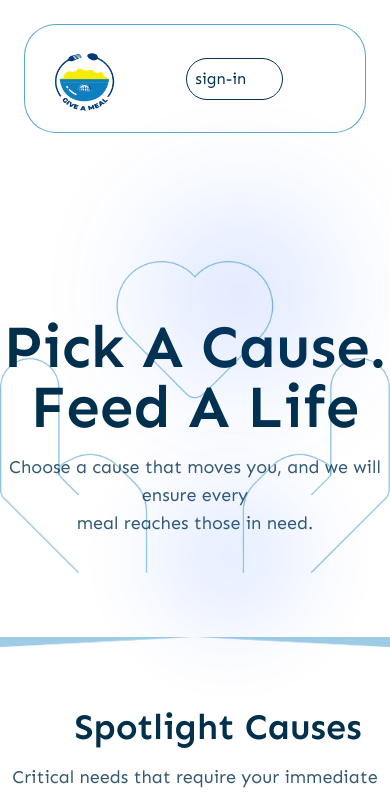
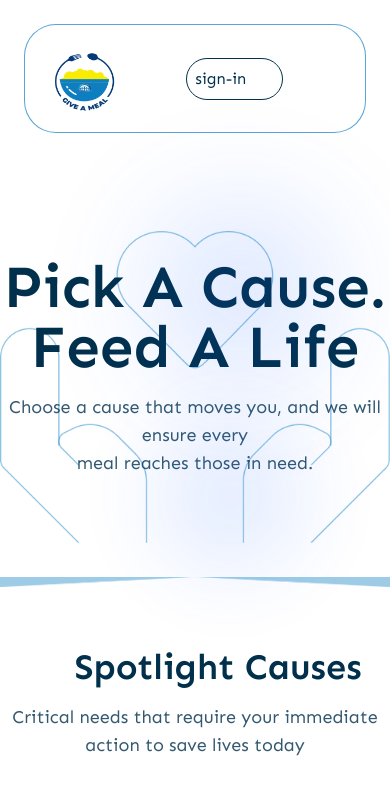
Before and after one commit to Goodtech001/give-a-meal, a Next.js app: page /impact in a window 390 px wide. Shown: the top 796 px of the page. Built offline with nearby package versions, Linux system fonts and the light colour scheme; some icons are missing.

Commit message:
`Update ImpactHero layout classes`

```diff
--- a/layout/impact-hero/index.tsx
+++ b/layout/impact-hero/index.tsx
@@ -28,7 +28,7 @@ function ImpactHero() {
         transition={transitionSpring}
       >
         <div className="bg-impact bg-center bg- w-full mt-10 relative">
-          <div className="absolut top-0 text-center mt-30 space-y-4 mb-25">
+          <div className="absolut top-0 text-center md:mt-30 mt-15 space-y-4 mb-25">
             <h1 className="font text-6xl font-semibold text-[#00304C]">
               Pick A Cause. Feed A Life
             </h1>
```
